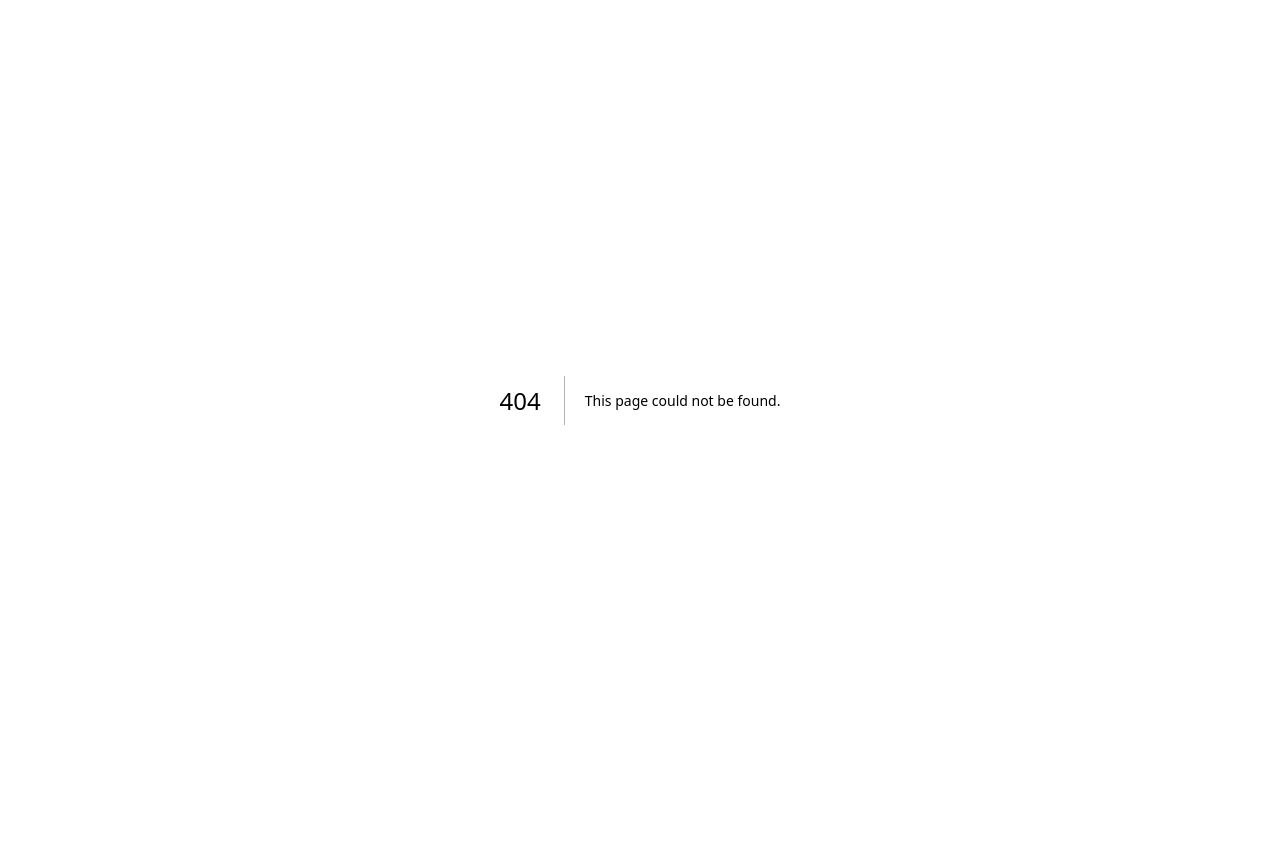
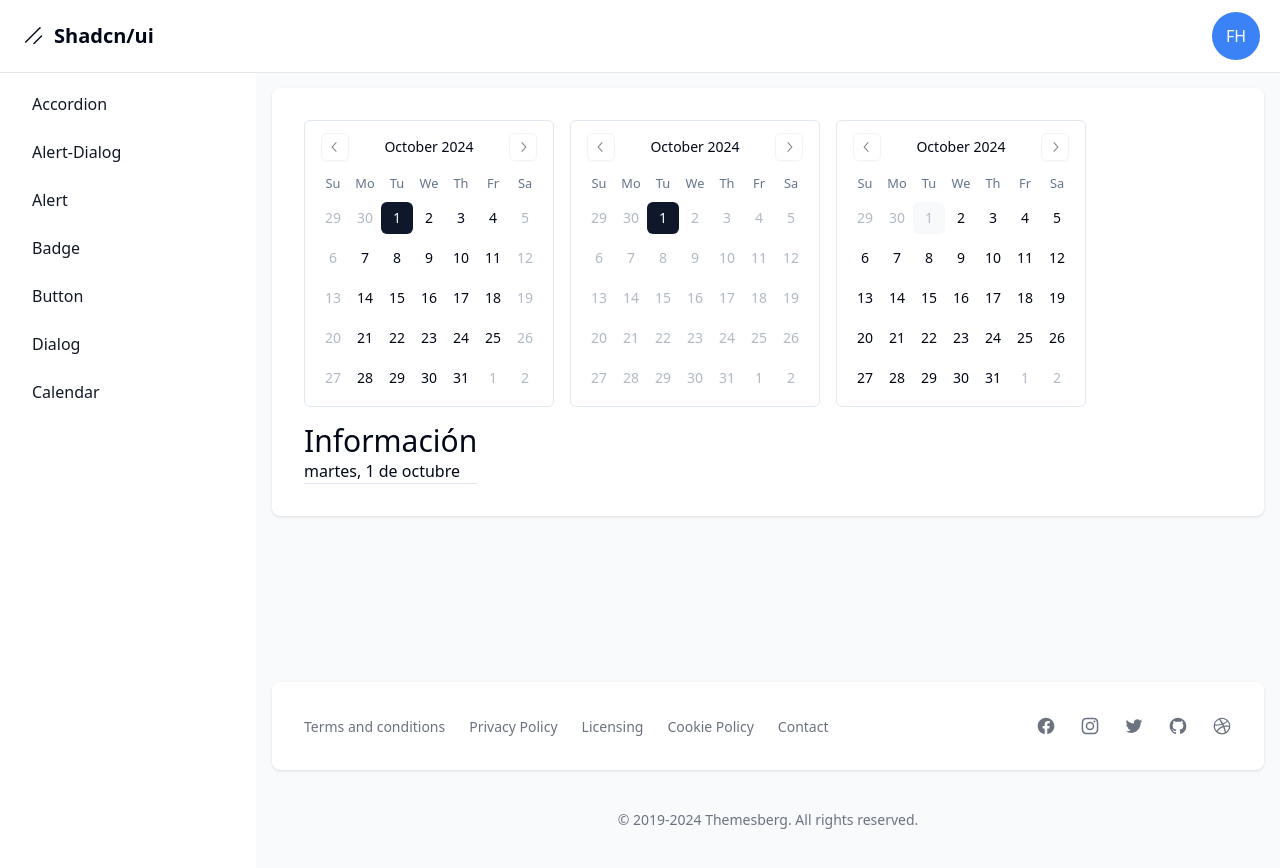
Before and after one commit to MiguelDecode/shadcn-tutorial, a Next.js app: page /dashboard/calendar in a window 1280 px wide. Before the commit this address had no page. Before the commit the page ends 800 px from the top, so only its background shows below. Built offline with nearby package versions, Linux system fonts and the light colour scheme.

Commit message:
feat: component calendar

```diff
--- a/package.json
+++ b/package.json
@@ -17,9 +17,11 @@
     "@radix-ui/react-slot": "^1.1.0",
     "class-variance-authority": "^0.7.0",
     "clsx": "^2.1.1",
+    "date-fns": "^3.6.0",
     "lucide-react": "^0.446.0",
     "next": "14.2.13",
     "react": "^18",
+    "react-day-picker": "^8.10.1",
     "react-dom": "^18",
     "tailwind-merge": "^2.5.2",
     "tailwindcss-animate": "^1.0.7"
--- /dev/null
+++ b/src/app/dashboard/calendar/page.tsx
@@ -0,0 +1,55 @@
+"use client";
+
+import { Calendar } from "@/components/ui/calendar";
+import { useState } from "react";
+
+export default function Page() {
+  const [date, setDate] = useState<Date | undefined>(new Date());
+
+  const [multipleDates, setMultipleDates] = useState<Date[] | undefined>([]);
+
+  const smallDate = date?.toLocaleDateString("es-Es", {
+    weekday: "long",
+    day: "numeric",
+    month: "long",
+  });
+
+  return (
+    <div className="flex flex-wrap gap-4">
+      <Calendar
+        mode="single"
+        selected={date}
+        onSelect={setDate}
+        className="rounded-md border"
+        disabled={(date) => date.getDay() === 0 || date.getDay() === 6}
+      />
+
+      <Calendar
+        mode="single"
+        selected={date}
+        onSelect={setDate}
+        className="rounded-md border"
+        disabled={(date) => date > new Date()}
+      />
+
+      <Calendar
+        mode="multiple"
+        selected={multipleDates}
+        onSelect={setMultipleDates}
+        className="rounded-md border"
+        disabled={(date) => date < new Date()}
+      />
+
+      <div>
+        <h2 className="text-3xl">Información</h2>
+
+        <div className="border-b">
+          <p>{smallDate}</p>
+          <p>
+            {multipleDates?.map((date) => date.toLocaleDateString()).join(", ")}
+          </p>
+        </div>
+      </div>
+    </div>
+  );
+}
--- a/src/app/dashboard/layout.tsx
+++ b/src/app/dashboard/layout.tsx
@@ -7,6 +7,7 @@
   { name: "badge", href: "badge" },
   { name: "button", href: "button" },
   { name: "dialog", href: "dialog" },
+  { name: "calendar", href: "calendar" },
 ];
 
 export default function DashboardLayout({
--- /dev/null
+++ b/src/components/ui/calendar.tsx
@@ -0,0 +1,72 @@
+"use client"
+
+import * as React from "react"
+import { ChevronLeftIcon, ChevronRightIcon } from "@radix-ui/react-icons"
+import { DayPicker } from "react-day-picker"
+
+import { cn } from "@/lib/utils"
+import { buttonVariants } from "@/components/ui/button"
+
+export type CalendarProps = React.ComponentProps<typeof DayPicker>
+
+function Calendar({
+  className,
+  classNames,
+  showOutsideDays = true,
+  ...props
+}: CalendarProps) {
+  return (
+    <DayPicker
+      showOutsideDays={showOutsideDays}
+      className={cn("p-3", className)}
+      classNames={{
+        months: "flex flex-col sm:flex-row space-y-4 sm:space-x-4 sm:space-y-0",
+        month: "space-y-4",
+        caption: "flex justify-center pt-1 relative items-center",
+        caption_label: "text-sm font-medium",
+        nav: "space-x-1 flex items-center",
+        nav_button: cn(
+          buttonVariants({ variant: "outline" }),
+          "h-7 w-7 bg-transparent p-0 opacity-50 hover:opacity-100"
+        ),
+        nav_button_previous: "absolute left-1",
+        nav_button_next: "absolute right-1",
+        table: "w-full border-collapse space-y-1",
+        head_row: "flex",
+        head_cell:
+          "text-muted-foreground rounded-md w-8 font-normal text-[0.8rem]",
+        row: "flex w-full mt-2",
+        cell: cn(
+          "relative p-0 text-center text-sm focus-within:relative focus-within:z-20 [&:has([aria-selected])]:bg-accent [&:has([aria-selected].day-outside)]:bg-accent/50 [&:has([aria-selected].day-range-end)]:rounded-r-md",
+          props.mode === "range"
+            ? "[&:has(>.day-range-end)]:rounded-r-md [&:has(>.day-range-start)]:rounded-l-md first:[&:has([aria-selected])]:rounded-l-md last:[&:has([aria-selected])]:rounded-r-md"
+            : "[&:has([aria-selected])]:rounded-md"
+        ),
+        day: cn(
+          buttonVariants({ variant: "ghost" }),
+          "h-8 w-8 p-0 font-normal aria-selected:opacity-100"
+        ),
+        day_range_start: "day-range-start",
+        day_range_end: "day-range-end",
+        day_selected:
+          "bg-primary text-primary-foreground hover:bg-primary hover:text-primary-foreground focus:bg-primary focus:text-primary-foreground",
+        day_today: "bg-accent text-accent-foreground",
+        day_outside:
+          "day-outside text-muted-foreground opacity-50  aria-selected:bg-accent/50 aria-selected:text-muted-foreground aria-selected:opacity-30",
+        day_disabled: "text-muted-foreground opacity-50",
+        day_range_middle:
+          "aria-selected:bg-accent aria-selected:text-accent-foreground",
+        day_hidden: "invisible",
+        ...classNames,
+      }}
+      components={{
+        IconLeft: ({ ...props }) => <ChevronLeftIcon className="h-4 w-4" />,
+        IconRight: ({ ...props }) => <ChevronRightIcon className="h-4 w-4" />,
+      }}
+      {...props}
+    />
+  )
+}
+Calendar.displayName = "Calendar"
+
+export { Calendar }
```
Also changed, not shown: 1 other file (tests, documents, lock files or other folders).
